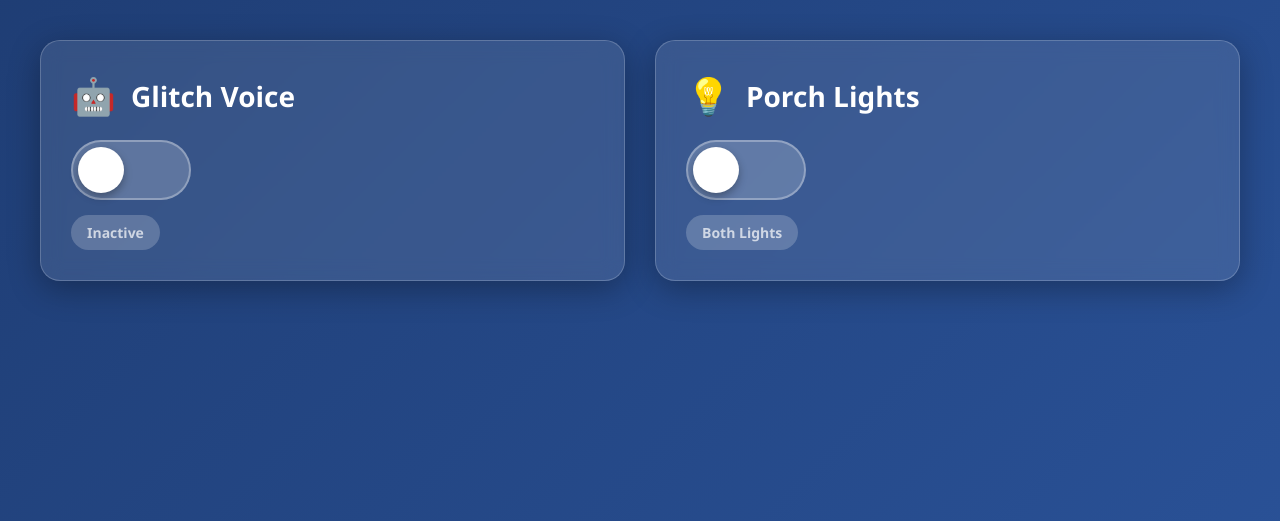
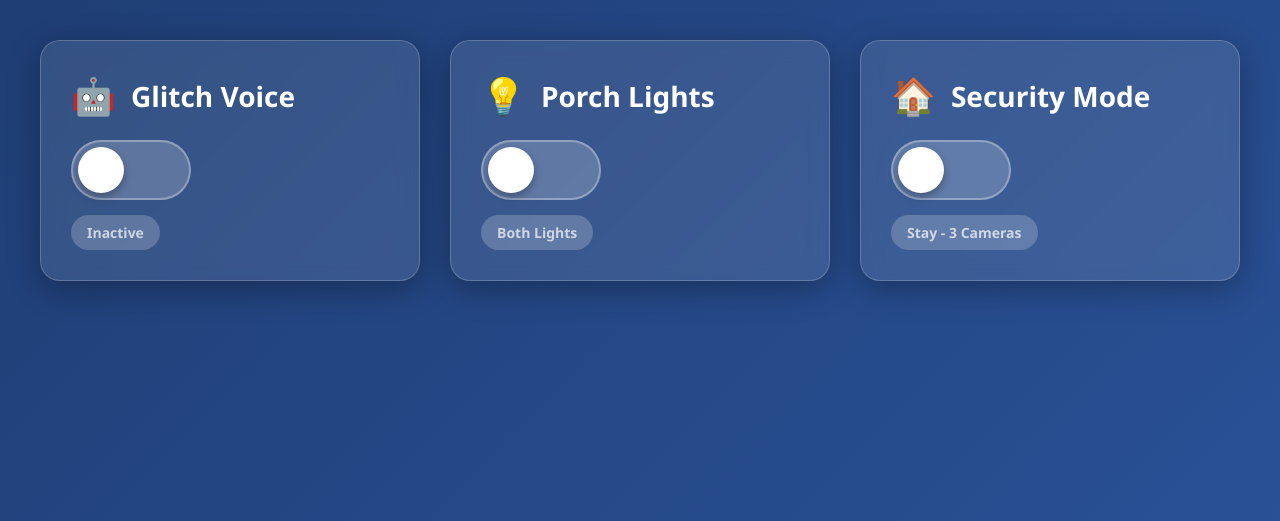
Before and after one commit to rossspry/scrapyard-command-center, a Flask app: page /control in a window 1280 px wide. Shown: the part 151-672 px from the top of the page. Run offline with Flask 3, Linux system fonts and the light colour scheme.

Commit message:
Completed Away/Stay Mode with MQTT-based Frigate detection control

```diff
--- a/scc-ui/app.py
+++ b/scc-ui/app.py
@@ -1,8 +1,11 @@
 from flask import Flask, render_template, jsonify, request, send_from_directory
 import subprocess
+import requests
+import json
 import os
 import threading
 import paho.mqtt.client as mqtt
+from datetime import datetime
 
 
 
@@ -63,7 +66,6 @@ def play_tts_sync(text, voice):
 # MQTT callback for person detection
 def on_message(client, userdata, msg):
     try:
-        import json
         payload = json.loads(msg.payload.decode())
 
         # Check if it's a new person event on gate cameras
@@ -178,6 +180,90 @@ def get_stats():
     })
 
 
+
+# Security Mode Management
+@app.route('/api/security/mode', methods=['GET'])
+def get_security_mode():
+    try:
+        with open('/srv/scc-ui/security_mode.json', 'r') as f:
+            mode_data = json.load(f)
+        return jsonify(mode_data)
+    except Exception as e:
+        print(f"Security mode read error: {e}")
+        import traceback
+        traceback.print_exc()
+        return jsonify({'mode': 'stay', 'error': f'Could not read mode file: {str(e)}'})
+
+@app.route('/api/security/mode', methods=['POST'])
+def set_security_mode():
+    print("🔵 set_security_mode called", flush=True)
+    try:
+        data = request.json
+        print(f"📥 Received data: {data}", flush=True)
+        new_mode = data.get('mode', 'stay')
+        print(f"🎛️  New mode: {new_mode}", flush=True)
+
+        if new_mode not in ['stay', 'away']:
+            return jsonify({'success': False, 'error': 'Invalid mode'}), 400
+
+        # Save mode
+        mode_data = {
+            'mode': new_mode,
+            'last_updated': datetime.now().isoformat(),
+            'updated_by': data.get('user', 'web')
+        }
+
+        with open('/srv/scc-ui/security_mode.json', 'w') as f:
+            json.dump(mode_data, f, indent=2)
+
+        print(f"💾 Mode saved to file", flush=True)
+        # Update Frigate config
+        print(f"🚀 About to call update_frigate_detection({new_mode})", flush=True)
+        result = update_frigate_detection(new_mode)
+        print(f"✅ update_frigate_detection returned: {result}", flush=True)
+
+        return jsonify({'success': True, 'mode': new_mode})
+    except Exception as e:
+        return jsonify({'success': False, 'error': str(e)}), 500
+
+def update_frigate_detection(mode):
+    """Update Frigate camera detection settings via MQTT"""
+    print(f"🎯 update_frigate_detection called with mode: {mode}", flush=True)
+    try:
+        import paho.mqtt.publish as publish
+
+        # Define which cameras are active in each mode
+        always_on = ['junkyard', 'front_gate', 'signpost']
+        all_cameras = ['junkyard', 'front_gate', 'signpost', 'backlot', 'facetag',
+                      'kitchen', 'shedview', 'north', 'backdoor', 'frontcorner', 'store']
+
+        active_cameras = all_cameras if mode == 'away' else always_on
+
+        # Update each camera's detection via MQTT
+        mqtt_host = "localhost"
+        mqtt_port = 1883
+
+        for camera in all_cameras:
+            enabled = camera in active_cameras
+            state = "ON" if enabled else "OFF"
+            topic = f"frigate/{camera}/detect/set"
+
+            publish.single(
+                topic,
+                payload=state,
+                hostname=mqtt_host,
+                port=mqtt_port
+            )
+            print(f"📡 MQTT: {topic} -> {state}", flush=True)
+
+        print(f"✅ Updated Frigate: {mode} mode = {len(active_cameras)} cameras active", flush=True)
+        return True
+    except Exception as e:
+        print(f"❌ Error updating Frigate via MQTT: {e}", flush=True)
+        import traceback
+        traceback.print_exc()
+        return False
+
 @app.route('/api/glitch/status')
 def glitch_status():
     result = subprocess.run(['systemctl', 'is-active', 'glitch-voice'], capture_output=True, text=True)
--- /dev/null
+++ b/scc-ui/security_mode.json
@@ -0,0 +1,5 @@
+{
+  "mode": "stay",
+  "last_updated": "2026-01-19T09:36:08.188743",
+  "updated_by": "web"
+}
--- a/scc-ui/static/control-panel.html
+++ b/scc-ui/static/control-panel.html
@@ -184,6 +184,18 @@
             </div>
             <div class="status-badge status-inactive" id="lights-status">Both Lights</div>
         </div>
+
+        <!-- Security Mode -->
+        <div class="control-card">
+            <div class="control-title">
+                <span class="control-icon">🏠</span>
+                <span>Security Mode</span>
+            </div>
+            <div class="toggle-switch" id="security-toggle" onclick="toggleSecurityMode()">
+                <div class="toggle-slider"></div>
+            </div>
+            <div class="status-badge status-inactive" id="security-status">Stay Mode</div>
+        </div>
     </div>
 
     <a href="/" class="admin-link">🔧 Admin Panel</a>
@@ -245,9 +257,63 @@
             }
         }
 
+
+        async function checkSecurityMode() {
+            try {
+                const response = await fetch('/api/security/mode');
+                const data = await response.json();
+                const toggle = document.getElementById('security-toggle');
+                const status = document.getElementById('security-status');
+
+                const isAway = data.mode === 'away';
+                if (isAway) {
+                    toggle.classList.add('active');
+                    status.textContent = 'Away - All Cameras';
+                    status.className = 'status-badge status-active';
+                } else {
+                    toggle.classList.remove('active');
+                    status.textContent = 'Stay - 3 Cameras';
+                    status.className = 'status-badge status-inactive';
+                }
+            } catch (error) {
+                console.error('Error checking security mode:', error);
+            }
+        }
+
+        async function toggleSecurityMode() {
+            const toggle = document.getElementById('security-toggle');
+            const status = document.getElementById('security-status');
+            const isAway = toggle.classList.contains('active');
+            const newMode = isAway ? 'stay' : 'away';
+
+            try {
+                const response = await fetch('/api/security/mode', {
+                    method: 'POST',
+                    headers: {'Content-Type': 'application/json'},
+                    body: JSON.stringify({mode: newMode, user: 'touch-panel'})
+                });
+
+                const data = await response.json();
+                if (data.success) {
+                    toggle.classList.toggle('active');
+                    if (newMode === 'away') {
+                        status.textContent = 'Away - All Cameras';
+                        status.className = 'status-badge status-active';
+                    } else {
+                        status.textContent = 'Stay - 3 Cameras';
+                        status.className = 'status-badge status-inactive';
+                    }
+                }
+            } catch (error) {
+                console.error('Error toggling security mode:', error);
+            }
+        }
+
         // Check status every 5 seconds
         setInterval(checkGlitchStatus, 5000);
+        setInterval(checkSecurityMode, 10000);
         checkGlitchStatus();
+        checkSecurityMode();
     </script>
 </body>
 </html>
```
Also changed, not shown: scc-ui/templates/index.html (+65 -0 lines).
